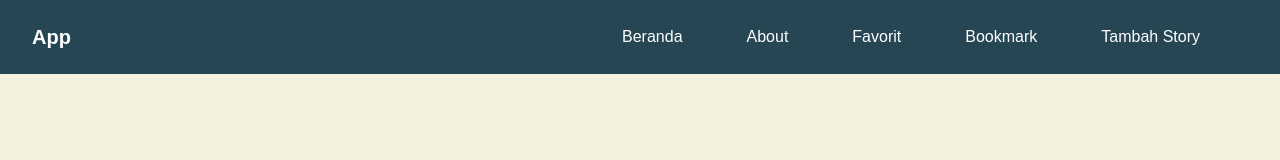
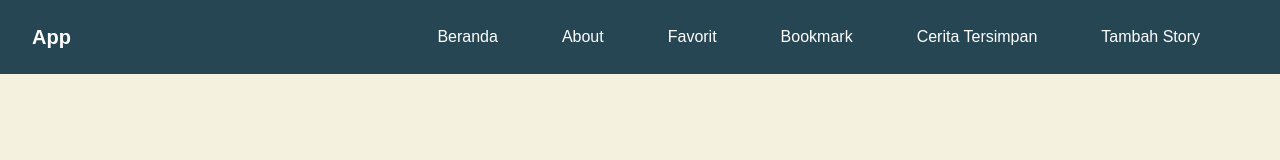
Before and after one commit to ardianto29/story-dicoding, a website built with Vite: page src/index.html in a window 1280 px wide. Built offline with nearby package versions, Linux system fonts and the light colour scheme.

Commit message:
Add link to cached stories in navigation menu

```diff
--- a/src/index.html
+++ b/src/index.html
@@ -39,6 +39,7 @@
             <li><a href="#/about">About</a></li>
             <li><a href="#/favorites">Favorit</a></li>
             <li><a href="#/bookmarks">Bookmark</a></li>
+            <li><a href="#/cached-stories">Cerita Tersimpan</a></li>
             <li><a href="#/add-story">Tambah Story</a></li>
           </ul>
         </nav>
```
